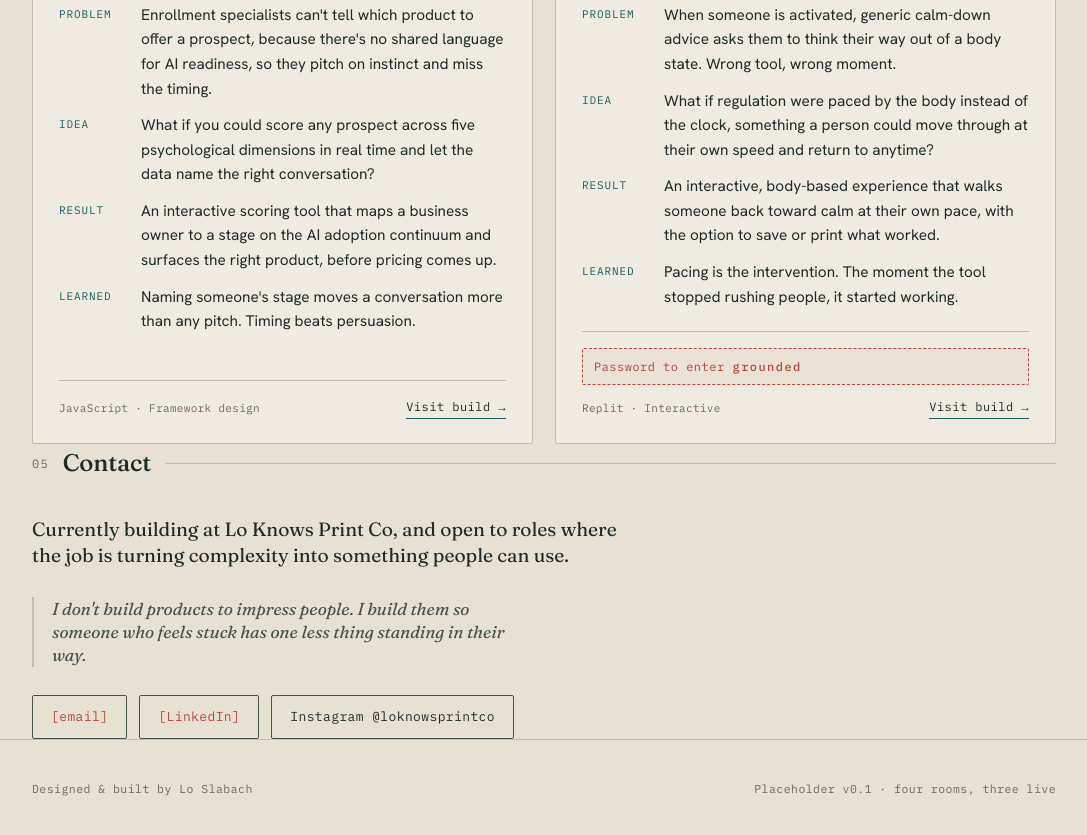
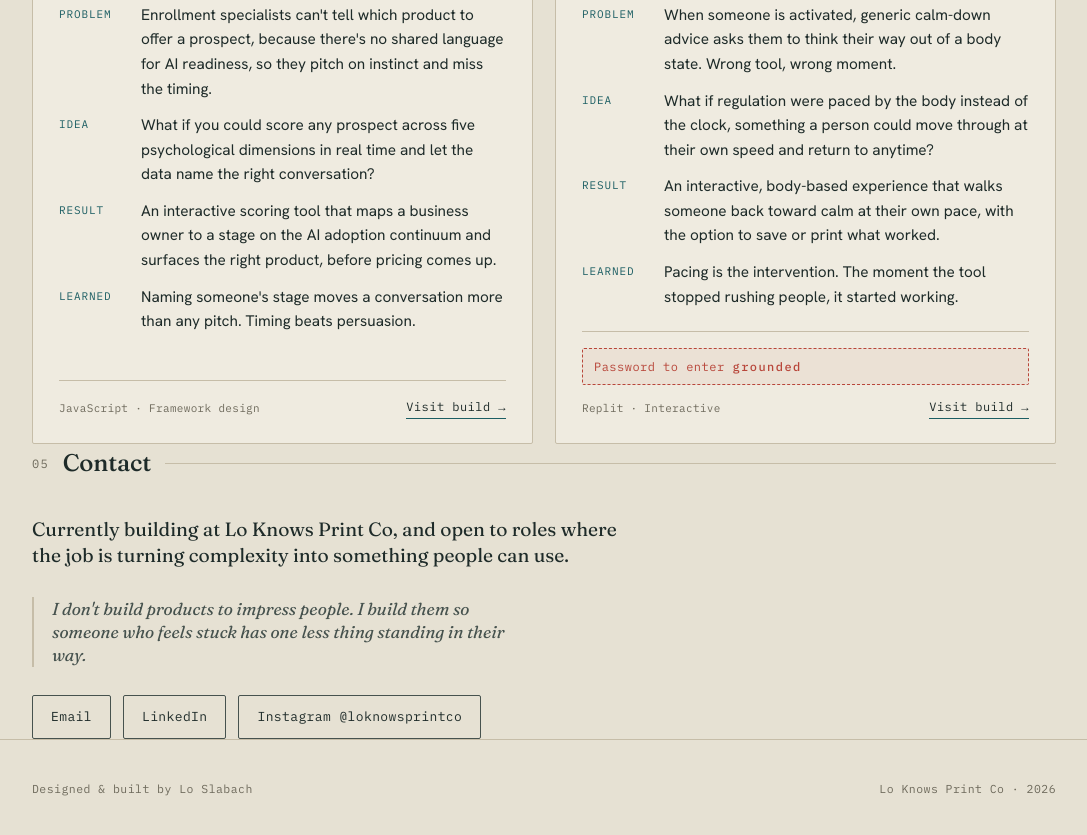
Before and after one commit to LoKnowsPrintCo/portfolio, a plain HTML site: page index.html in a window 1280 px wide. Shown: the part 2967-3802 px from the top of the page, without its empty margins (96-1183 px from the left). Drawn offline with Linux system fonts and the light colour scheme.

Commit message:
Update index.html

```diff
--- a/index.html
+++ b/index.html
@@ -341,8 +341,8 @@
   <p>Currently building at Lo Knows Print Co, and open to roles where the job is turning complexity into something people can use.</p>
   <p class="closing">I don't build products to impress people. I build them so someone who feels stuck has one less thing standing in their way.</p>
   <div class="links">
-    <a href="#"><span class="ph">[email]</span></a>
-    <a href="#"><span class="ph">[LinkedIn]</span></a>
+    <a href="mailto:laura.pauw@gmail.com">Email</a>
+    <a href="https://www.linkedin.com/in/laura-slabach-465544131" target="_blank" rel="noopener">LinkedIn</a>
     <a href="https://www.instagram.com/loknowsprintco" target="_blank" rel="noopener">Instagram @loknowsprintco</a>
   </div>
 </section>
@@ -350,7 +350,7 @@
 <footer>
   <div class="wrap">
     <span>Designed &amp; built by Lo Slabach</span>
-    <span>Placeholder v0.1 · four rooms, three live</span>
+    <span>Lo Knows Print Co · 2026</span>
   </div>
 </footer>
 
```
